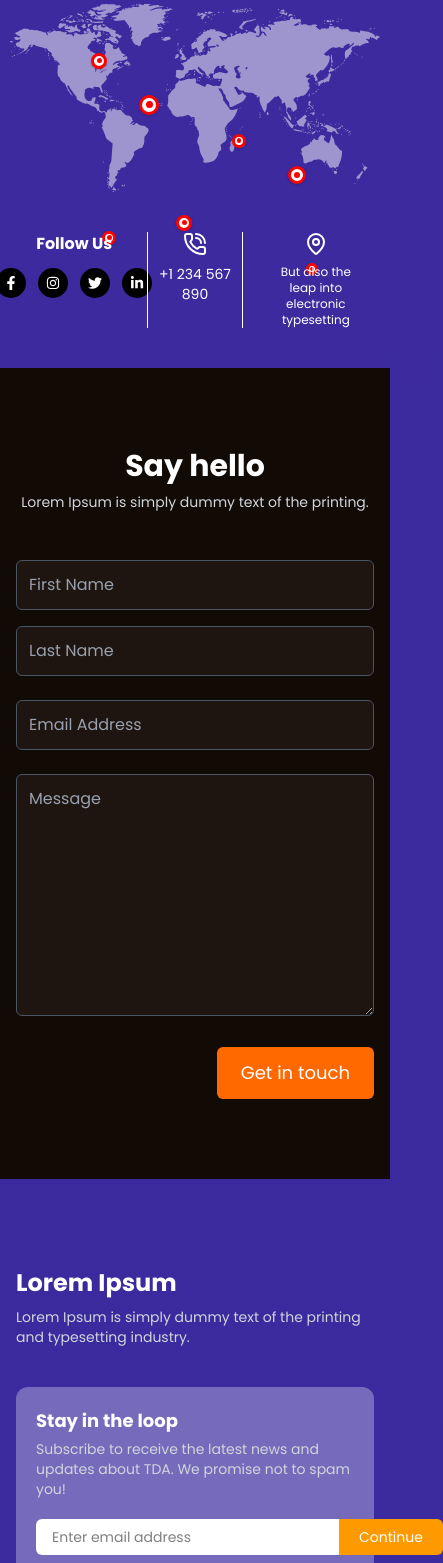
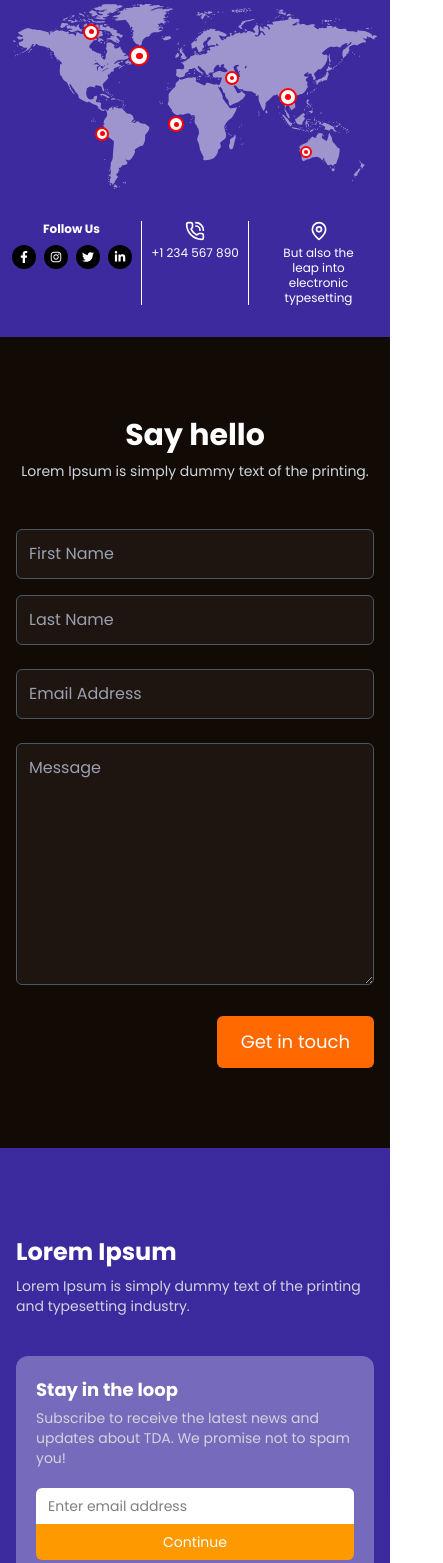
Before and after one commit to AhmedALJebali/Gamegallery, a Next.js app: page /contact in a window 390 px wide. Shown: the part 80-1643 px from the top of the page, 443 px wide, since content can reach past the window. Built offline with nearby package versions, Linux system fonts and the light colour scheme.

Commit message:
Contact Page Responsive

```diff
--- a/app/components/sections/Subscribe.tsx
+++ b/app/components/sections/Subscribe.tsx
@@ -6,7 +6,8 @@ const SubscribeSection = () => {
         <div>
           <h2 className="text-2xl sm:text-4xl font-bold mb-2">Lorem Ipsum</h2>
           <p className="text-sm sm:text-base text-gray-300">
-            Lorem Ipsum is simply dummy text of the printing and typesetting industry.
+            Lorem Ipsum is simply dummy text of the printing and typesetting
+            industry.
           </p>
         </div>
 
@@ -14,7 +15,9 @@ const SubscribeSection = () => {
         <div className="bg-white/30 rounded-xl p-5 sm:p-6 flex flex-col lg:flex-row justify-between items-start lg:items-center gap-5 sm:gap-6">
           {/* Left Text */}
           <div className="w-full lg:w-1/2">
-            <h3 className="text-lg sm:text-xl font-semibold mb-1">Stay in the loop</h3>
+            <h3 className="text-lg sm:text-xl font-semibold mb-1">
+              Stay in the loop
+            </h3>
             <p className="text-sm text-gray-300">
               Subscribe to receive the latest news and updates about TDA.
               <br className="hidden sm:block" /> We promise not to spam you!
@@ -22,15 +25,15 @@ const SubscribeSection = () => {
           </div>
 
           {/* Input + Button */}
-          <form className="flex w-full max-w-md">
+          <form className="flex flex-col sm:flex-row w-full gap-0">
             <input
               type="email"
               placeholder="Enter email address"
-              className="flex-1 py-2 px-4 rounded-l-md outline-none text-black bg-white text-sm"
+              className="flex-1 py-2 px-3 sm:px-4 rounded-t-md sm:rounded-l-md sm:rounded-r-none outline-none text-black bg-white text-sm"
             />
             <button
               type="submit"
-              className="bg-amber-500 hover:bg-amber-600 text-white font-medium px-5 py-2 rounded-r-md text-sm"
+              className="bg-amber-500 hover:bg-amber-600 text-white font-medium px-4 py-2 rounded-b-md sm:rounded-r-md sm:rounded-l-none text-sm"
             >
               Continue
             </button>
--- a/app/contact/Map.tsx
+++ b/app/contact/Map.tsx
@@ -19,25 +19,27 @@ const RedDotsMap = () => {
 
   return (
     <div className="relative w-[95%] max-w-7xl mx-auto bg-cover bg-center">
+      <div className="relative w-full max-w-7xl mx-auto aspect-[2/1]">
         {/* Background Image */}
         <img
           src="/ui/world-map.svg"
           alt="Map Background"
-        className="w-full h-auto object-cover"
+          className="absolute top-0 left-0 w-full h-full object-contain"
         />
 
         {/* Red Dots */}
         {dots.map((dot, i) => (
           <div
             key={i}
-          className="absolute rounded-full flex items-center justify-center shadow"
+            className="absolute flex items-center justify-center rounded-full"
             style={{
               top: dot.top,
               left: dot.left,
               width: `${dot.size}px`,
               height: `${dot.size}px`,
-            border: "3px solid red",
+              border: "2px solid red",
               backgroundColor: "white",
+              transform: "translate(-50%, -50%)",
             }}
           >
             <div
@@ -47,39 +49,40 @@ const RedDotsMap = () => {
                 backgroundColor: "red",
                 borderRadius: "9999px",
               }}
-          ></div>
+            />
           </div>
         ))}
+      </div>
 
       {/* Footer Info */}
-      <div className="grid grid-cols-3 gap-6 sm:gap-10 mt-10 sm:mt-16 px-4 sm:px-0 text-center relative z-10 mb-10 sm:mb-16">
+      <div className="grid grid-cols-3 gap-4 sm:gap-10 mt-8 sm:mt-16 px-2 sm:px-0 text-center relative z-10 mb-8 sm:mb-16">
         {/* Social Icons */}
         <div>
-          <h1 className="text-white text-base sm:text-2xl font-semibold mb-3 sm:mb-5 text-center sm:text-left">
+          <h1 className="text-white text-xs sm:text-2xl font-semibold mb-2 sm:mb-5 text-center sm:text-left">
             Follow Us
           </h1>
-          <div className="flex justify-center sm:justify-start gap-3 sm:gap-5">
+          <div className="flex justify-center sm:justify-start gap-2 sm:gap-5">
             <a
               href="#"
-              className="bg-black text-white p-2 sm:p-3 rounded-full hover:bg-gray-800 text-sm sm:text-lg"
+              className="bg-black text-white p-1.5 sm:p-3 rounded-full hover:bg-gray-800 text-xs sm:text-lg"
             >
               <FaFacebookF />
             </a>
             <a
               href="#"
-              className="bg-black text-white p-2 sm:p-3 rounded-full hover:bg-gray-800 text-sm sm:text-lg"
+              className="bg-black text-white p-1.5 sm:p-3 rounded-full hover:bg-gray-800 text-xs sm:text-lg"
             >
               <FaInstagram />
             </a>
             <a
               href="#"
-              className="bg-black text-white p-2 sm:p-3 rounded-full hover:bg-gray-800 text-sm sm:text-lg"
+              className="bg-black text-white p-1.5 sm:p-3 rounded-full hover:bg-gray-800 text-xs sm:text-lg"
             >
               <FaTwitter />
             </a>
             <a
               href="#"
-              className="bg-black text-white p-2 sm:p-3 rounded-full hover:bg-gray-800 text-sm sm:text-lg"
+              className="bg-black text-white p-1.5 sm:p-3 rounded-full hover:bg-gray-800 text-xs sm:text-lg"
             >
               <FaLinkedinIn />
             </a>
@@ -87,17 +90,17 @@ const RedDotsMap = () => {
         </div>
 
         {/* Phone Number */}
-        <div className="flex flex-col items-center sm:flex-row sm:justify-center gap-2 sm:gap-4 border-x border-white px-2 sm:px-4">
-          <PhoneCallIcon className="w-6 h-6 sm:w-9 sm:h-9 text-white" />
-          <span className="text-white text-sm sm:text-xl font-medium">
+        <div className="flex flex-col items-center sm:flex-row sm:justify-center gap-1 sm:gap-4 border-x border-white px-1 sm:px-4">
+          <PhoneCallIcon className="w-5 h-5 sm:w-9 sm:h-9 text-white" />
+          <span className="text-white text-xs sm:text-xl font-medium">
             +1 234 567 890
           </span>
         </div>
 
         {/* Location */}
-        <div className="flex flex-col items-center sm:flex-row sm:justify-start gap-2 sm:gap-4 px-2 sm:px-0">
-          <MapPinIcon className="w-6 h-6 sm:w-9 sm:h-9 text-white" />
-          <span className="text-white text-xs sm:text-xl font-medium max-w-[100px] sm:max-w-sm text-center sm:text-left">
+        <div className="flex flex-col items-center sm:flex-row sm:justify-start gap-1 sm:gap-4 px-1 sm:px-0">
+          <MapPinIcon className="w-5 h-5 sm:w-9 sm:h-9 text-white" />
+          <span className="text-white text-xs sm:text-xl font-medium max-w-[80px] sm:max-w-sm text-center sm:text-left leading-tight">
             But also the leap into electronic typesetting
           </span>
         </div>
```
Lines whose indentation alone changed are shown as unchanged.
